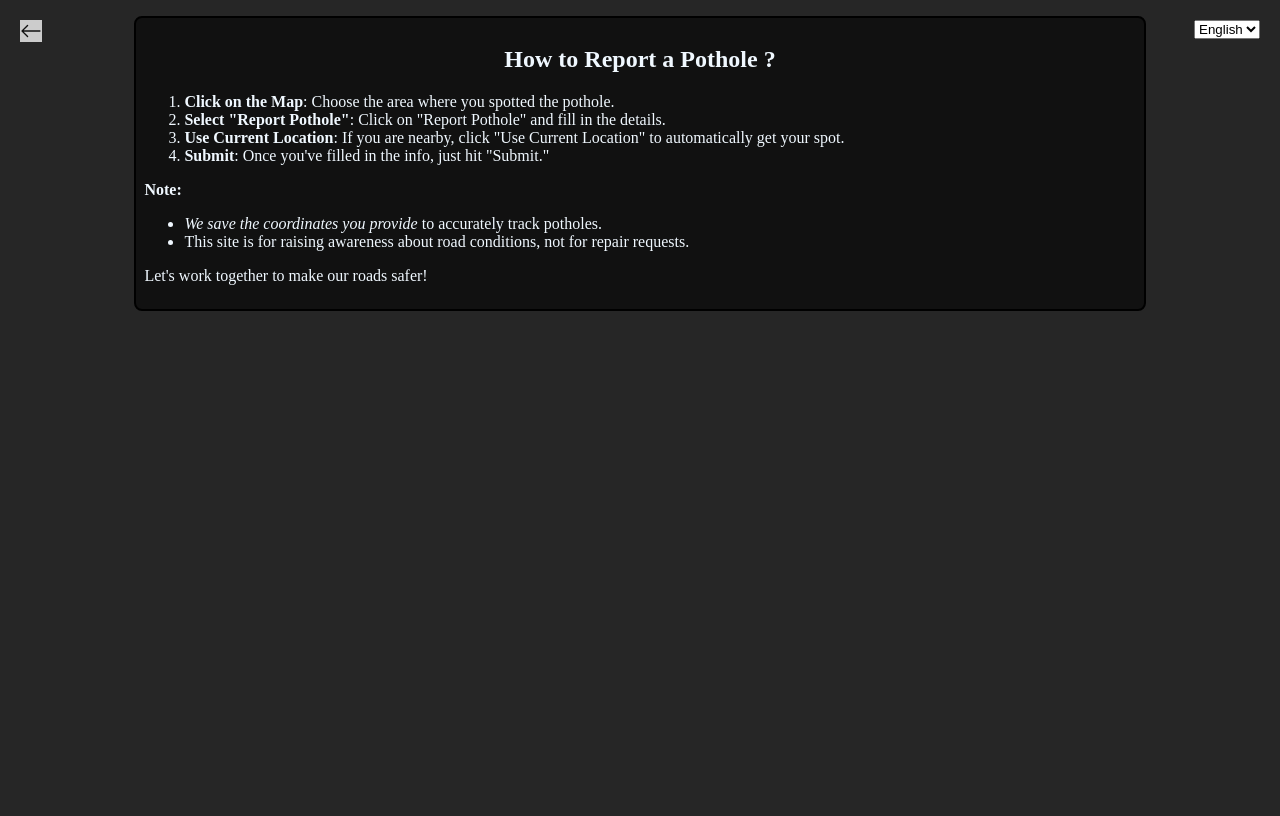
After one commit to irahnarak/Gundu-Kuzhi, a Flask app: page /help in a window 1280 px wide. The commit adds this page. Run offline with Flask 3, Linux system fonts and the light colour scheme.

Commit message:
added tamil translations, help page and some js modifications

```diff
--- a/app.py
+++ b/app.py
@@ -20,10 +20,12 @@ def create_tables():
 
 # Register the routes
 app.add_url_rule("/home", "home", routes.home)
-
 app.add_url_rule("/set_language", "set_language", routes.set_language)
+app.add_url_rule("/help_set_language", "help_set_language", routes.help_set_language)
 
 app.add_url_rule("/home_data", "home_data", routes.home_data)
+app.add_url_rule("/help", "help", routes.help)
+
 app.add_url_rule(
     "/validate_boundry", "validate_boundry", routes.validate_boundry, methods=["POST"]
 )
@@ -33,8 +35,3 @@ app.add_url_rule("/add_pothole", "p_save", routes.p_save, methods=["POST"])
 # Run the Flask app
 if __name__ == "__main__":
     app.run(debug=True, host="0.0.0.0")
-
-# todo
-# image upload
-
-# lets make it simpler
--- a/routes.py
+++ b/routes.py
@@ -1,6 +1,6 @@
 # routes.py
 
-from flask import request, jsonify, render_template, redirect, url_for
+from flask import request, jsonify, render_template, redirect, url_for, flash
 from models import db, Pothole
 import uuid
 import geopandas as gpd
@@ -9,8 +9,11 @@ import os
 import json
 
 
-def translate():
-    tr_json_file_path = "static/translate/translations.json"
+def translate(page_type):
+    if page_type == "home":
+        tr_json_file_path = "static/translate/translations.json"
+    elif page_type == "help":
+        tr_json_file_path = "static/translate/translations_help.json"
 
     abs_tr_json_file_path = os.path.join(os.path.dirname(__file__), tr_json_file_path)
 
@@ -22,16 +25,14 @@ def translate():
 def home():
     # Get the language from query parameters, default to 'en'
     lang = request.args.get("lang", "en")
-
     if lang:
         # Assuming `translate()` is a function that provides translations.
-        translations_for_language = translate().get(lang, {})
+        translations_for_language = translate("home").get(lang, {})
     else:
-        translations_for_language = translate().get("en", {})
+        translations_for_language = translate("home").get("en", {})
 
     return render_template(
-        "home.html",
-        translations=translations_for_language,
+        "home.html", translations=translations_for_language, lang=lang
     )
 
 
@@ -41,6 +42,14 @@ def set_language():
 
     # Redirect to the main page with the new language query parameter
     return redirect(url_for("home", lang=language))
+
+
+def help_set_language():
+    # Get the language from the query parameter
+    language = request.args.get("lang", "en")
+
+    # Redirect to the main page with the new language query parameter
+    return redirect(url_for("help", lang=language))
 
 
 def home_data():
@@ -79,6 +88,19 @@ def validate_boundry():
     return jsonify(None)
 
 
+def help():
+    lang = request.args.get("lang", "en")
+    if lang:
+        # Assuming `translate()` is a function that provides translations.
+        translations_for_language = translate("help").get(lang, {})
+    else:
+        translations_for_language = translate("help").get("en", {})
+
+    return render_template(
+        "help.html", translations_help=translations_for_language, lang=lang
+    )
+
+
 def test_connection():
     try:
         # Check if the database is connected
--- /dev/null
+++ b/static/scripts/help.js
@@ -0,0 +1,11 @@
+function changeLanguage() {
+    var language = document.getElementById("languageSelect").value;
+    // Here you can either redirect or apply a translation
+    window.location.href = "/help_set_language?lang=" + language;
+}
+window.onload = function () {
+    // document.getElementById('help_cont').innerHTML = translations_help;
+
+};
+
+document.getElementById('languageSelect').value = lang;
--- a/static/stylesheets/style.css
+++ b/static/stylesheets/style.css
@@ -29,14 +29,25 @@ h2 {
     /* Vertically align label and dropdown */
 }
 
-#languageSelector {
-    position: fixed;
-    top: 20px;
+.alert {
+    position: relative;
+    top: 10px;
     /* Adjust the distance from the top */
-    right: 20px;
+
     /* Adjust the distance from the right */
     z-index: 1000;
     /* Ensure it stays above other elements */
+    align-items: center;
+    /* Vertically align label and dropdown */
+
+}
+
+#languageSelector {
+    position: absolute;
+    top: 5px;
+    right: 10px;
+    z-index: 1000;
+
     display: flex;
     align-items: center;
     /* Vertically align label and dropdown */
@@ -96,23 +107,14 @@ h2 {
 /* Modal background */
 .modal {
     display: none;
-    /* Hidden by default */
     position: fixed;
-    /* Stay in place */
     z-index: 9999;
-    /* Sit on top */
-    /* left: 0;
-    top: 0; */
+
     width: 90%;
-    /* Full width */
     height: 100%;
-    /* Full height */
     overflow: auto;
-    /* Enable scrolling if needed */
     background-color: rgb(0, 0, 0);
-    /* Black background */
     background-color: rgba(0, 0, 0, 0.6);
-    /* Black with transparency */
     color: black;
 }
 
@@ -124,7 +126,6 @@ h2 {
 .modal-content {
     background-color: #fefefe;
     margin: 5% auto;
-    /* Center the modal */
     padding: 20px;
     border: 1px solid #888;
     width: 80%;
@@ -202,80 +203,137 @@ label.required::after {
 
 /*modal end*/
 
-/*footer*/
-/* General Footer Styling */
+.tooltip {
+    position: relative;
+    display: inline-block;
+    cursor: pointer;
+}
+
+/* Tooltip text */
+.tooltip .tooltiptext {
+    visibility: hidden;
+    width: 100px;
+    font-size: 12px;
+    background-color: black;
+    color: #fff;
+    text-align: center;
+    border-radius: 5px;
+    padding: 5px;
+    position: absolute;
+    z-index: 9999;
+    bottom: 125%;
+    left: 50%;
+    margin-left: -60px;
+    opacity: 0;
+    transition: opacity 0.3s;
+}
+
+/* Tooltip arrow */
+.tooltip .tooltiptext::after {
+    content: '';
+    position: absolute;
+    top: 100%;
+    left: 50%;
+    margin-left: -5px;
+    border-width: 5px;
+    border-style: solid;
+    border-color: black transparent transparent transparent;
+}
+
+.tooltip:hover .tooltiptext {
+    visibility: visible;
+    opacity: 1;
+}
+
+
+/*footer starts*/
 .footer {
-    /* background-color: #333; */
     padding: 5px 20px;
-    /* Thin footer by reducing padding */
     color: #fff;
     font-family: Arial, sans-serif;
     text-align: center;
     width: 100%;
     position: relative;
-    /* Fix the footer to the bottom of the page */
     bottom: 0;
-    /* Position it at the bottom */
     left: 0;
-    /* Make it span the entire width */
     z-index: 1000;
-    /* Ensure it stays on top */
 }
 
 /* Footer Content Styling */
 
 .footer-content {
     max-width: 600px;
-    /* Optional: Set max-width if you want the content to be centered */
     margin: 0 auto;
 }
 
-/* Social Media Icons */
 .social-media {
     display: flex;
     justify-content: center;
     align-items: center;
     gap: 20px;
-    /* Space between icons */
 }
 
-/* Styling for Social Icon links */
 .social-icon {
     display: flex;
     align-items: center;
     color: #fff;
     text-decoration: none;
-    /* Remove underline */
     font-size: 12px;
 }
 
-/* SVG Icon Styling */
 .social-icon svg {
     margin-right: 8px;
-    /* Space between icon and email */
     transition: transform 0.3s ease;
 }
 
-/* Email Section Styling */
 .social-icon section {
     font-size: 16px;
     color: #fff;
     line-height: 24px;
 }
 
-/* Hover effect on social icons */
 .social-icon:hover svg {
     transform: scale(1.1);
-    /* Slightly enlarge icon on hover */
 }
 
-/* Responsive Footer (Mobile view) */
 @media screen and (max-width: 768px) {
     .social-media {
         flex-direction: column;
         gap: 15px;
-        /* Adjust space between items */
     }
 }
 
 /*footer ends*/
+
+
+
+#help_back {
+    position: absolute;
+    top: 20px;
+    left: 20px;
+    z-index: 1000;
+    background-color: #ccc;
+    color: #111111;
+    display: flex;
+    align-items: center;
+
+}
+
+/*help*/
+#help_cont {
+
+    /* Centers horizontally */
+    align-items: center;
+    border: 2px solid black;
+    /* Adds a black border */
+    padding: 8px;
+    border-radius: 8px;
+    /* Adds padding inside the div */
+    box-sizing: border-box;
+    width: 80%;
+
+    /* Includes padding and border in the total width and height */
+    background-color: #111111;
+    /* For visibility */
+
+}
--- /dev/null
+++ b/static/translate/translations_help.json
@@ -0,0 +1,8 @@
+{
+    "en": {
+        "content": "<h2>How to Report a Pothole ?</h2>\n\n      <ol>\n        <li>\n          <strong>Click on the Map</strong>: Choose the area where you spotted\n          the pothole.\n        </li>\n        <li>\n          <strong>Select \"Report Pothole\"</strong>: Click on \"Report Pothole\"\n          and fill in the details.\n        </li>\n        <li>\n          <strong>Use Current Location</strong>: If you are nearby, click \"Use\n          Current Location\" to automatically get your spot.\n        </li>\n        <li>\n          <strong>Submit</strong>: Once you've filled in the info, just hit\n          \"Submit.\"\n        </li>\n      </ol>\n\n      <p>\n        <strong>Note:</strong>\n      </p>\n      <ul>\n        <li>\n          <em>We save the coordinates you provide</em> to accurately track\n          potholes.\n        </li>\n        <li>\n          This site is for raising awareness about road conditions, not for\n          repair requests.\n        </li>\n      </ul>\n <p>Let's work together to make our roads safer!</p>"
+    },
+    "ta": {
+        "content": "<h2>சேதமான சாலை குறித்து தகவலளிப்பது எப்படி ?</h2>\n\n      <ol>\n        <li>\n          <strong>வரைப்படத்தில் குறிக்கவும்</strong>: பாதிக்கப்பட்ட குறிப்பிட்ட\n          சாலை பகுதியை சொடுக்கவும்.\n        </li>\n        <li>\n          <strong>சேத சாலை தெரிவியை சொடுக்கவும்</strong>: \"சேத சாலையை தெரிவி\"\n          என்பதை சொடுக்கி , அதனுடன் தொடர்புடைய விவரங்களை உள்ளிடவும்.\n        </li>\n        <li>\n          <strong>தற்போதைய இடத்தை பயன்படுத்தவும்</strong>: நீங்கள் அதன்\n          அருகிலிருந்தால், \"தற்போதைய இடம்\" என்பதை சொடுக்கி நீங்கள் இருக்கும்\n          இடத்தை குறிக்கலாம்.\n        </li>\n        <li>\n          <strong>சமர்ப்பிக்கவும்</strong>: அனைத்து விவரங்களையும் உள்ளிட்டு\n          \"சமர்ப்பி\" என்பதை சொடுக்கவும்.\n        </li>\n      </ol>\n\n      <p><strong>பின்குறிப்பு</strong>:</p>\n      <ul>\n        <li>\n          <em>நீங்கள் வழங்கும் ஆள்கூறுகள் (Coordinates) சேமிக்கப்படுகிறது</em>,\n          இது சேத சாலைகளை பகுப்பாய்வு செய்ய உதவுகிறது.\n        </li>\n        <li>\n          இத்தளத்தின் நோக்கம் சாலைகளின் நிலை குறித்து பொதுவெளியில் விழிப்புணர்வை\n          உருவாக்குவது.பழுது / பராமரிப்பு கோரிக்கைகளை உள்ளிடும் தளம் அல்ல இது.\n        </li>\n      </ul>\n\n      <p>நாம் இணைந்து சாலை பாதுகாப்பை உறுதிப்படுத்துவோம்!</p>"
+    }
+}
--- /dev/null
+++ b/templates/help.html
@@ -0,0 +1,42 @@
+<!DOCTYPE html>
+<html lang="en">
+  <head>
+    <meta charset="UTF-8" />
+    <meta name="viewport" content="width=device-width, initial-scale=1.0" />
+    <title>Help</title>
+    <link
+      rel="stylesheet"
+      href="{{ url_for('static', filename='stylesheets/style.css') }}"
+    />
+  </head>
+  <body>
+    <form>
+      <!-- <label for="languageSelect">Choose Language:</label> -->
+      <select id="languageSelect" name="language" onchange="changeLanguage()">
+        <option value="en">English</option>
+        <option value="ta">Tamil</option>
+      </select>
+    </form>
+    <a href="/home" id="help_back">
+      <svg
+        xmlns="http://www.w3.org/2000/svg"
+        width="22"
+        height="22"
+        fill="currentColor"
+        class="bi bi-arrow-left"
+        viewBox="0 0 16 16"
+      >
+        <path
+          fill-rule="evenodd"
+          d="M15 8a.5.5 0 0 0-.5-.5H2.707l3.147-3.146a.5.5 0 1 0-.708-.708l-4 4a.5.5 0 0 0 0 .708l4 4a.5.5 0 0 0 .708-.708L2.707 8.5H14.5A.5.5 0 0 0 15 8"
+        />
+      </svg>
+    </a>
+    <div id="help_cont">{{translations_help["content"]|safe}}</div>
+    <script>
+      var translations_help={{translations_help["content"]|tojson}};
+      var lang={{lang|tojson}};
+    </script>
+    <script src="{{ url_for('static', filename='scripts/help.js') }}"></script>
+  </body>
+</html>
```
Also changed, not shown: static/scripts/app.js (+106 -36 lines), static/translate/translations.json (+15 -5 lines), templates/home.html (+20 -4 lines), requirements.txt (line endings or trailing spaces), 1 other file.
